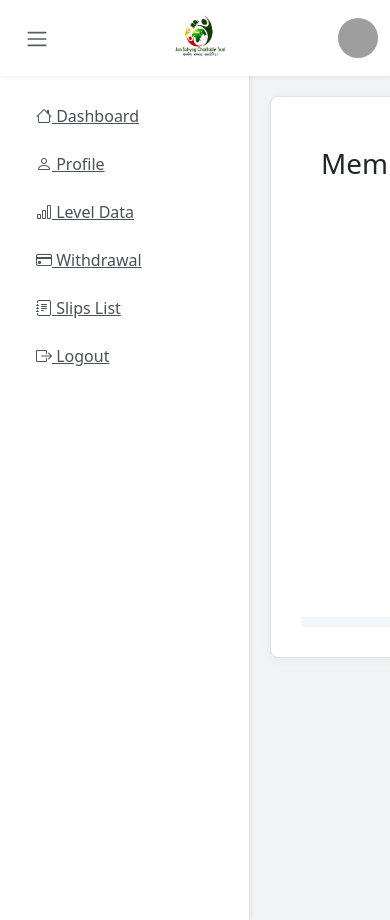
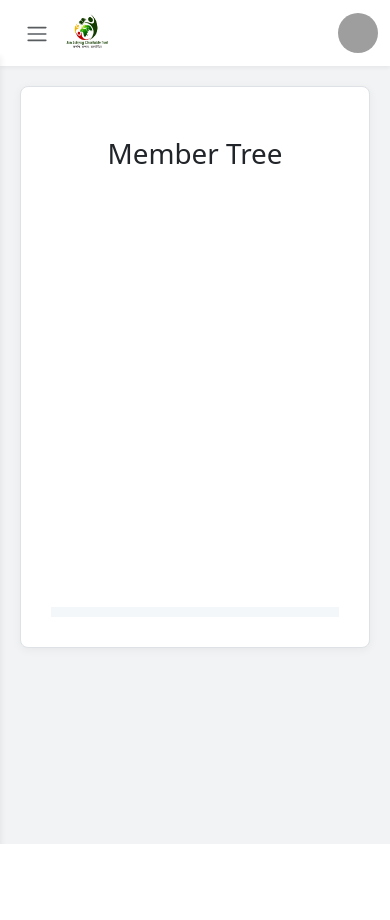
Before and after one commit to Rupesh-Mistri/ngojsct.org, a Django app: page /level_data/ in a window 390 px wide; the page is wider, and only the part inside the window is pictured. After the commit the page ends 844 px from the top of that part, so only its background shows below. Run offline with Django 5.2, Linux system fonts and the light colour scheme; the visitor is signed in with stand-in values (Sample User, id 1); data comes from the database, SQL or seed files in the repository; some libraries are stand-ins or nearby versions; grey boxes are pictures that could not be loaded.

Commit message:
changed dashboard layout

```diff
--- a/ngojsct_mlm/templates/dashboard_base_layout.html
+++ b/ngojsct_mlm/templates/dashboard_base_layout.html
@@ -6,7 +6,6 @@
   <title>Donation Slip</title>
   <link href="https://cdn.jsdelivr.net/npm/bootstrap@5.3.3/dist/css/bootstrap.min.css" rel="stylesheet">
   <link href="https://cdn.jsdelivr.net/npm/bootstrap-icons@1.10.5/font/bootstrap-icons.css" rel="stylesheet">
-
   <style>
     body {
       overflow-x: hidden;
@@ -23,6 +22,21 @@
     }
     #sidebar.collapsed {
       margin-left: -250px;
+    }
+    @media (max-width: 768px) {
+      #sidebar {
+        position: fixed;
+        z-index: 1030;
+        top: 56px; /* navbar height */
+        left: 0;
+        height: calc(100% - 56px);
+      }
+      #sidebar.collapsed {
+        margin-left: -250px;
+      }
+      .content {
+        padding: 15px;
+      }
     }
     .sidebar-link {
       padding: 12px 20px;
@@ -50,51 +64,42 @@
       box-shadow: 0 2px 4px rgba(0,0,0,0.05);
     }
   </style>
-
   {% block head_part %}{% endblock head_part %}
 </head>
 <body>
   <!-- Navbar -->
-  <nav class="navbar navbar-light bg-white">
+  <nav class="navbar navbar-expand-lg navbar-light bg-white">
     <div class="container-fluid">
-      <button class="btn" id="toggle-btn">
+      <button class="btn " id="toggle-btn">
         <span class="navbar-toggler-icon"></span>
       </button>
-      <img src="{% static 'images/logo_rect.png' %}" class="img-fluid" style="max-height: 60px;" alt="Logo">
-      <!-- <span class="navbar-brand mb-0 h1">Donation Slip</span> -->
-      <div class="dropdown d-flex">
+      <img src="{% static 'images/logo_rect.png' %}" class="img-fluid" style="max-height: 50px;" alt="Logo">
+
+      <div class="dropdown ms-auto">
         <a href="javascript:void(0)" data-bs-toggle="dropdown" class="nav-link leading-none d-flex align-items-center">
           <img src="/static/images/new2.png" alt="profile-user" class="rounded-circle" style="width: 40px; height: 40px; object-fit: cover;">
         </a>
         <div class="dropdown-menu dropdown-menu-end dropdown-menu-arrow">
           <div class="drop-heading text-center p-2">
-            <h6 class="text-dark mb-0 fs-6 fw-semibold">{{user.applicant_name}}</h6>
-            <small class="text-muted">{{user.email}}</small>
+            <h6 class="text-dark mb-0 fs-6 fw-semibold">{{ user.applicant_name }}</h6>
+            <small class="text-muted">{{ user.email }}</small>
           </div>
           <div class="dropdown-divider m-0"></div>
           <a class="dropdown-item" href="/profile">
             <i class="bi bi-person me-2"></i> Profile
           </a>
-            <a class="dropdown-item" href="/logout" >
+          <a class="dropdown-item" href="/logout">
             <i class="bi bi-box-arrow-right me-2"></i> Sign out
           </a>
+        </div>
       </div>
     </div>
   </nav>
 
   <div class="d-flex">
     <!-- Sidebar -->
-    <div id="sidebar">
+    <div id="sidebar" class="d-lg-block collapsed">
       <div class="p-3">
-        <!--<div class="text-center mb-3">
-          <img src="logo_rect.png" class="img-fluid" style="max-height: 75px;" alt="Logo">
-        </div>  -->
-       <!-- <a href="#" class="sidebar-link">🏠 Dashboard</a>
-        <a href="#" class="sidebar-link">👤 Profile</a>
-        <a href="#" class="sidebar-link">📊 Level Data</a>
-        <a href="#" class="sidebar-link">💳 Withdrawal</a>
-        <a href="#" class="sidebar-link">📝 Slips List</a>
-        <a href="#" class="sidebar-link">🚪 Logout</a> -->
         <a href="/dashboard" class="sidebar-link"><i class="bi bi-house"></i> Dashboard</a>
         <a href="/profile" class="sidebar-link"><i class="bi bi-person"></i> Profile</a>
         <a href="/level_data" class="sidebar-link"><i class="bi bi-bar-chart"></i> Level Data</a>
@@ -112,11 +117,13 @@
     </div>
   </div>
 
+  <script src="https://cdn.jsdelivr.net/npm/bootstrap@5.3.3/dist/js/bootstrap.bundle.min.js"></script>
   <script>
-    document.getElementById('toggle-btn').addEventListener('click', function() {
-      document.getElementById('sidebar').classList.toggle('collapsed');
+    const toggleBtn = document.getElementById('toggle-btn');
+    const sidebar = document.getElementById('sidebar');
+    toggleBtn.addEventListener('click', function() {
+      sidebar.classList.toggle('collapsed');
     });
   </script>
-  <script src="https://cdn.jsdelivr.net/npm/bootstrap@5.3.3/dist/js/bootstrap.bundle.min.js"></script>
 </body>
 </html>
```
Lines whose indentation alone changed are shown as unchanged.
